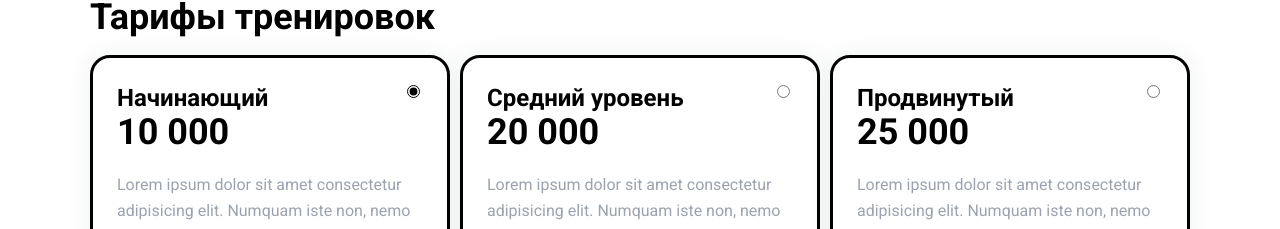
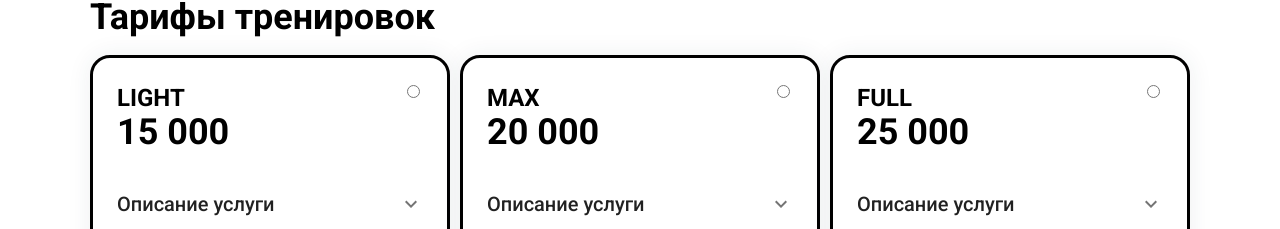
Before and after one commit to EmilKhamatnurov/-Personal-training-website, a React (Vite) app in the folder Personal-training-site/: page / in a window 1280 px wide. Shown: the part 723-952 px from the top of the page. Built offline with nearby package versions, Linux system fonts and the light colour scheme; the HTML template or start-up script is replaced by a standard one.

Commit message:
Добавлен аккордеон с информацией о тренировках

```diff
--- a/Personal-training-site/package.json
+++ b/Personal-training-site/package.json
@@ -14,7 +14,9 @@
     "@emotion/react": "^11.11.3",
     "@emotion/styled": "^11.11.0",
     "@material-ui/core": "^4.12.4",
-    "@mui/material": "^5.15.6",
+    "@material-ui/styles": "^4.11.5",
+    "@mui/icons-material": "^5.15.10",
+    "@mui/material": "^5.15.10",
     "emailjs": "^4.0.3",
     "react": "^18.2.0",
     "react-dom": "^18.2.0",
--- a/Personal-training-site/src/common-styles/_mixins.scss
+++ b/Personal-training-site/src/common-styles/_mixins.scss
@@ -159,10 +159,10 @@
 	}
 	/* Доп. стили */
 
-	&:hover {
+	/* &:hover {
 		transform: scale(0.95);
 		-webkit-box-shadow: 0px 0px 17px 0px rgba(34, 60, 80, 0.2);
 		-moz-box-shadow: 0px 0px 17px 0px rgba(34, 60, 80, 0.2);
 		box-shadow: 0px 0px 17px 0px rgba(34, 60, 80, 0.2);
-	}
+	} */
 }
--- a/Personal-training-site/src/components/ Services/ Services.jsx
+++ b/Personal-training-site/src/components/ Services/ Services.jsx
@@ -1,13 +1,18 @@
 import React from 'react'
 import servises from '../../data/services.json'
+import AccordionUsage from '../Accordion/Accordion'
 import styles from './Services.module.scss'
 
 function Services({ onClick, checkedService }) {
+	// Открытый Accordion State
+	const [expanded, setExpanded] = React.useState('none')
+	const expandedHandleChange = (accordionName) => (event, newExpanded) => {
+		setExpanded(newExpanded ? accordionName : false)
+	}
+
 	return (
 		<div className={styles.services}>
 			{servises.map(service => (
-				// Карта услуги
-				// checkedService === service.title ? { ...styles.service, ...styles.service_checked } : styles.service
 				<div className={checkedService == service.title ? styles.service_checked : styles.service} key={service.id}>
 					<div className={styles.service__header}>
 						<div className="service__name">
@@ -16,25 +21,16 @@ function Services({ onClick, checkedService }) {
 						</div>
 						<input className={styles.service__checkbox} type="radio" name="checked" checked={checkedService == service.title} readOnly={true} />
 					</div>
-					<p className={styles.service__description}>{service.description}</p>
-					{/* Список параметров услуги */}
-					{/* <ul className={styles.service__list}>
-						<li className={styles.service__item}>
-							<img src="/check-icon.svg" /> {" "}
-							{service.list[0]}
-						</li>
-						<li className={styles.service__item}>
-							<img src="/check-icon.svg" /> {" "}
-							{service.list[1]}
-						</li>
-						<li className={styles.service__item}>
-							<img src="/check-icon.svg" /> {" "}
-							{service.list[2]}
-						</li>
-					</ul> */}
+					{/* Описание услуги */}
+					<AccordionUsage
+						AccordionId={service.id}
+						Expanded={expanded}
+						handleChange={expandedHandleChange}
+						accordionTitle="Описание услуги"
+						description={service.list}
+					/>
 					{/* Кнопка выбрать */}
 					<button onClick={() => onClick(service.title)} className={styles.service__button}>Выбрать</button>
-					{/* {service.label && (<img className={styles.service__label} src="/popular-label.png" />)} */}
 				</div>
 			))}
 		</div>
--- /dev/null
+++ b/Personal-training-site/src/components/Accordion/Accordion.jsx
@@ -0,0 +1,45 @@
+import ExpandMoreIcon from '@mui/icons-material/ExpandMore'
+import Accordion from '@mui/material/Accordion'
+import AccordionDetails from '@mui/material/AccordionDetails'
+import AccordionSummary from '@mui/material/AccordionSummary'
+import * as React from 'react'
+import styles from './Accordion.module.scss'
+
+function AccordionUsage(
+	{ accordionTitle,
+		description,
+		AccordionId,
+		Expanded,
+		handleChange }) {
+
+	return (
+		<div className={styles.accordion__wrapper}>
+			<Accordion expanded={Expanded === `panel${AccordionId}`} onChange={handleChange(`panel${AccordionId}`)}
+				sx={{
+					border: 'none',
+					boxShadow: 'none',
+					marginTop: '20px'
+				}}>
+				<AccordionSummary
+					sx={{
+						padding: '0',
+					}}
+					expandIcon={<ExpandMoreIcon />}
+					aria-controls="panel1-content"
+					id="panel1-header"
+				>
+					<p className={styles.accordion__title}>{accordionTitle}</p>
+				</AccordionSummary>
+				<AccordionDetails>
+					<ul>
+						{description.map((field, index) => (
+							<li key={index} className={styles.accordion__field}>
+								- {field}
+							</li>))}
+					</ul>
+				</AccordionDetails>
+			</Accordion>
+		</div >
+	)
+}
+export default AccordionUsage
--- /dev/null
+++ b/Personal-training-site/src/components/Accordion/Accordion.module.scss
@@ -0,0 +1,14 @@
+.accordion {
+	&__wrapper {
+		margin-bottom: 20px;
+	}
+	&__title {
+		font-size: 20px;
+		font-weight: 500;
+	}
+	&__field {
+		font-size: 18px;
+		margin-bottom: 10px;
+		font-weight: 400;
+	}
+}
--- a/Personal-training-site/src/data/services.json
+++ b/Personal-training-site/src/data/services.json
@@ -1,36 +1,48 @@
 [
 	{
 		"id": 1,
-		"title": "Начинающий",
-		"price": "10 000",
+		"title": "LIGHT",
+		"price": "15 000",
 		"description": "Lorem ipsum dolor sit amet consectetur adipisicing elit. Numquam iste non, nemo obcaecati porro",
 		"list": [
-			"Бесплатная консультация",
-			"Поддержка после тренировок",
-			"Режим питания"
+			"сопровождение в течении месяца (Еженедельный отчет по работе)",
+			"индивидуальная консультация по питанию +программа питания",
+			"постановка техники (1 видео-созвон)",
+			"корректировка программы еженедельно"
 		]
 	},
 	{
 		"id": 2,
-		"title": "Средний уровень",
+		"title": "MAX",
 		"price": "20 000",
 		"label": "popular",
 		"description": "Lorem ipsum dolor sit amet consectetur adipisicing elit. Numquam iste non, nemo obcaecati porro",
 		"list": [
-			"Бесплатная консультация",
-			"Поддержка после тренировок",
-			"Режим питания"
+			"сопровождение в течении месяца (Еженедельный отчет по работе)",
+			"индивидуальная консультация по питанию +программа питания",
+			"постановка техники (1 видео-созвон)",
+			"корректировка программы еженедельно ",
+			"2 онлайн-тренировки",
+			"чат поддержка ежедневно ",
+			"2 консультации по запросу "
 		]
 	},
 	{
 		"id": 3,
-		"title": "Продвинутый",
+		"title": "FULL",
 		"price": "25 000",
 		"description": "Lorem ipsum dolor sit amet consectetur adipisicing elit. Numquam iste non, nemo obcaecati porro",
 		"list": [
-			"Бесплатная консультация",
-			"Поддержка после тренировок",
-			"Режим питания"
+			"сопровождение в течении месяца (Еженедельный отчет по работе)",
+			"индивидуальная консультация по питанию +программа питания",
+			"постановка техники (1 видео-созвон)",
+			"корректировка программы еженедельно ",
+			"4 онлайн-тренировки",
+			"чат поддержка ежедневно ",
+			"3 консультации по запросу ",
+			"ежедневная корректировка техники упражнений ",
+			"разбор анализов ",
+			"консультация психолога ( единоразово) по запросу"
 		]
 	}
 ]
--- a/Personal-training-site/src/index.css
+++ b/Personal-training-site/src/index.css
@@ -1,12 +1,11 @@
 @import './node_modules/reset-css/reset.css';
 @import url('https://fonts.googleapis.com/css2?family=Inter:wght@500;700&family=Roboto:wght@300;400;500;700&display=swap');
-@import './constants/colors.scss';
 
 html,
 body {
 	font-weight: 400;
 	padding: 10px 0 0 0;
 	font-family: 'Roboto', sans-serif;
-	background-color: $mail-bg-color;
+	background-color: #fff;
 	scroll-behavior: smooth;
 }
```
Also changed, not shown: 2 other files (tests, documents, lock files or other folders).
